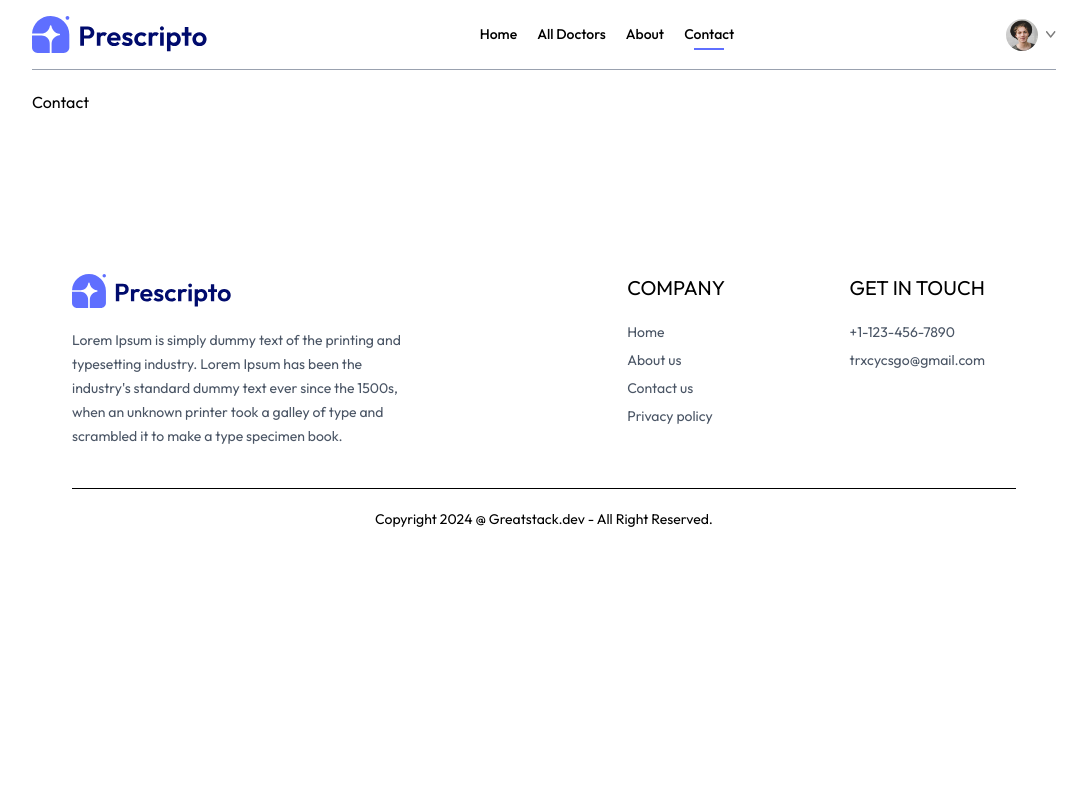
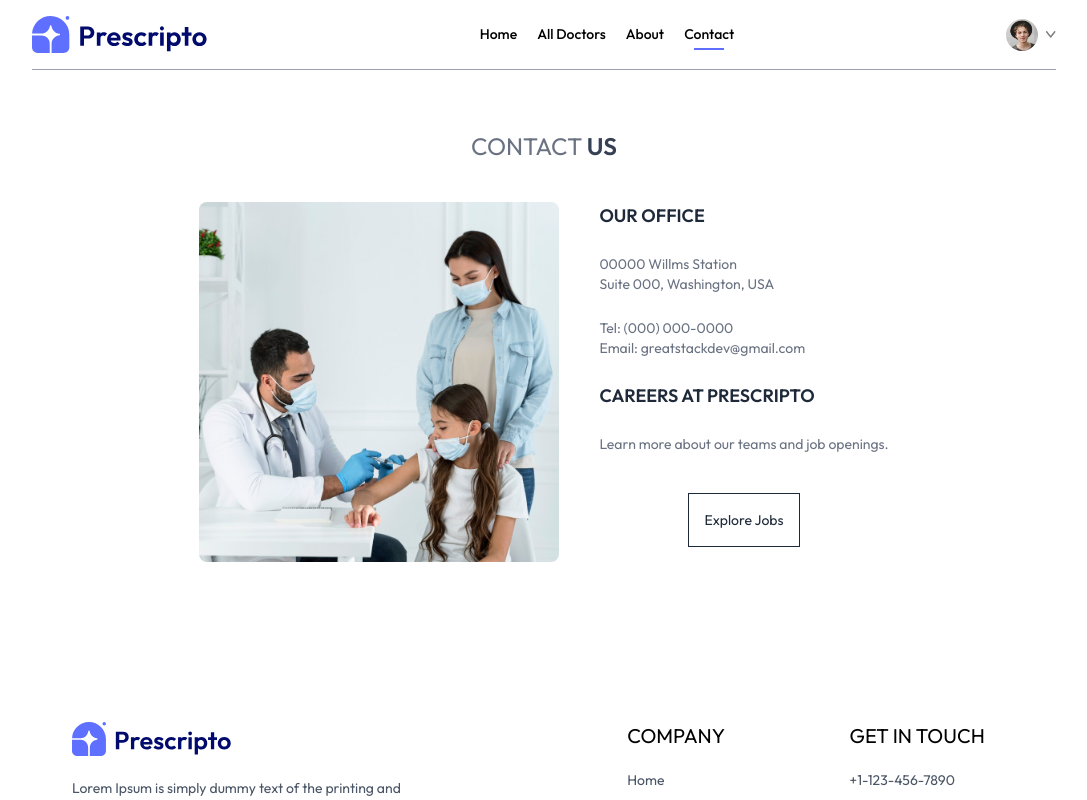
Before and after one commit to tdogcodes/Prescripto-Healthcare, a React app in the folder prescripto/: page /contact in a window 1280 px wide. Shown: the top 800 px of the page, without its empty margins (96-1183 px from the left). Built offline with nearby package versions, Linux system fonts and the light colour scheme; the HTML template or start-up script is replaced by a standard one.

Commit message:
contact page, login, sign in

```diff
--- a/prescripto/src/pages/About.jsx
+++ b/prescripto/src/pages/About.jsx
@@ -4,8 +4,8 @@ import { assets } from '../assets/assets_frontend/assets'
 const About = () => {
   return (
     <div>
-        <div className='flex justify-center items-center p-6'>
-          <p className='text-3xl text-gray-600 font-medium mb-6'>ABOUT <span className='text-black'>US</span></p>
+        <div className='flex justify-center items-center p-6 text-center text-2xl pt-10 text-gray-500'>
+          <p className='mb-6'>ABOUT <span className='text-gray-700 font-semibold'>US</span></p>
         </div>
 
          <div className='flex max-sm:flex-col max-sm:items-center md:justify-around gap-6'>
@@ -25,16 +25,17 @@ const About = () => {
        </div>
 
         <span className='flex items-center justify-center py-12 text-2xl'> Why&nbsp;<span className='text-2xl text-gray-800 font-medium'>Choose Us?</span></span>
-          <div className='flex max-sm:flex-col justify-center items-center mx-9'>
-            <div className='border p-20 border-gray-300 hover:bg-[var(--primary)] hover:text-white transition-all duration-500 hover:scale-103'>
+
+          <div className='flex max-sm:flex-col justify-center items-center'>
+            <div className='border max-sm:h-60 md:h-80 lg:h-auto w-full p-20 border-gray-300 hover:bg-[var(--primary)] hover:text-white transition-all duration-500 hover:scale-103'>
               <span className='font-semibold'>EFFICIENCY:</span>
               <p className='pt-3'>Streamlined appointment scheduling that fits into your busy lifestyle.</p>
             </div>
-            <div className='border p-20 border-gray-300 hover:bg-[var(--primary)] hover:text-white transition-all duration-500 hover:scale-103'>
+            <div className='border max-sm:h-60 md:h-80 lg:h-auto w-full p-20 border-gray-300 hover:bg-[var(--primary)] hover:text-white transition-all duration-500 hover:scale-103'>
               <span className='font-semibold'>CONVENIENCE:</span>
               <p className='pt-3'>Access to a network of trusted healthcare professionals in your area.</p>
             </div>
-            <div className='border p-20 border-gray-300 hover:bg-[var(--primary)] hover:text-white transition-all duration-500 hover:scale-103'>
+            <div className='border max-sm:h-60 md:h-80 lg:h-auto w-full p-20 border-gray-300 hover:bg-[var(--primary)] hover:text-white transition-all duration-500 hover:scale-103'>
               <span className='font-semibold'>PERSONALIZATION:</span>
               <p className='pt-3'>Tailored recommendations and reminders to help you stay on top of your health.</p>
             </div>
--- a/prescripto/src/pages/Contact.jsx
+++ b/prescripto/src/pages/Contact.jsx
@@ -1,8 +1,29 @@
 import React from 'react'
+import { assets } from '../assets/assets_frontend/assets'
 
 const Contact = () => {
   return (
-    <div>Contact</div>
+    <div>
+      <div className='text-center text-2xl pt-10 text-gray-500'>
+        <p>CONTACT <span className='text-gray-700 font-semibold'>US</span></p>
+      </div>
+
+      <div className='my-10 flex flex-col justify-center md:flex-row text-sm gap-10 mb-28'>
+        <img className='w-full max-w-[360px] max-md:m-auto rounded-lg' src={assets.contact_image} alt="contact image" />
+
+        <div className='flex flex-col justify-center max-md:items-center gap-6 text-gray-500'>
+          <p className='text-lg font-semibold text-gray-800'>OUR OFFICE</p>
+          <p>00000 Willms Station <br/>
+          Suite 000, Washington, USA</p>
+          <p>Tel: (000) 000-0000 <br/>
+          Email: greatstackdev@gmail.com</p>
+          <p className='text-lg font-semibold text-gray-800'>CAREERS AT PRESCRIPTO</p>
+          <p>Learn more about our teams and job openings.</p>
+          <button className='border m-auto text-gray-800 border-gray-800 w-fit p-4 hover:bg-[var(--primary)] hover:text-white transition-all duration-500 hover:scale-105'>Explore Jobs</button>
+        </div>
+
+      </div>
+    </div>
   )
 }
 
--- a/prescripto/src/pages/Login.jsx
+++ b/prescripto/src/pages/Login.jsx
@@ -1,8 +1,40 @@
-import React from 'react'
+import React, { useState } from 'react'
 
 const Login = () => {
+
+  const  [state, setState] = useState('Sign up')
+
+  const [email, setEmail] = useState('')
+  const [password, setPassword] = useState('')
+  const [name, setName] = useState('')
+
+  const onSubmitHandler = async (e) => {
+    e.preventDefault()
+
+  }
+
+
   return (
-    <div>Login</div>
+    <div>
+      <form onSubmit={onSubmitHandler} className='flex min-h-[80vh] items-center justify-center'>
+        <div className='flex flex-col border rounded-lg gap-2 border-gray-300 text-gray-500 p-26'>
+          <p className='text-2xl font-semibold text-gray-700'>{state === 'Sign up' ? 'Create Account' : 'Log in'}</p>
+          <p>Please {state === 'Sign up' ? 'create an account' : 'sign in'} to book appointment</p>
+          { state === 'Sign up' ?
+          <>
+            <label htmlFor="" >Username</label>
+            <input className='border rounded-sm' type="name" />
+          </> : null}
+          <label htmlFor="" >Email</label>
+          <input className='border rounded-sm' type="name" />
+          <label htmlFor="" >Password</label>
+          <input className='border rounded-sm' type="name" />
+          <button className='bg-[var(--primary)] my-3 text-white p-3 px-6 w-fit m-auto rounded-md hover:scale-105 transition-all cursor-pointer'>
+          {state === 'Sign up' ? 'Create account' : 'Log in'}</button>
+          {state === 'Sign up' ? <p>Already have an account? <a href=""> Login here</a></p> : null}
+        </div>
+      </form>
+    </div>
   )
 }
 
```
